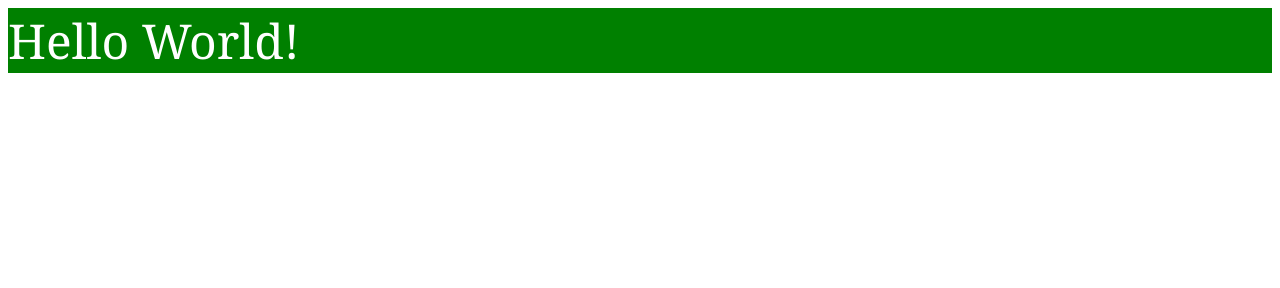
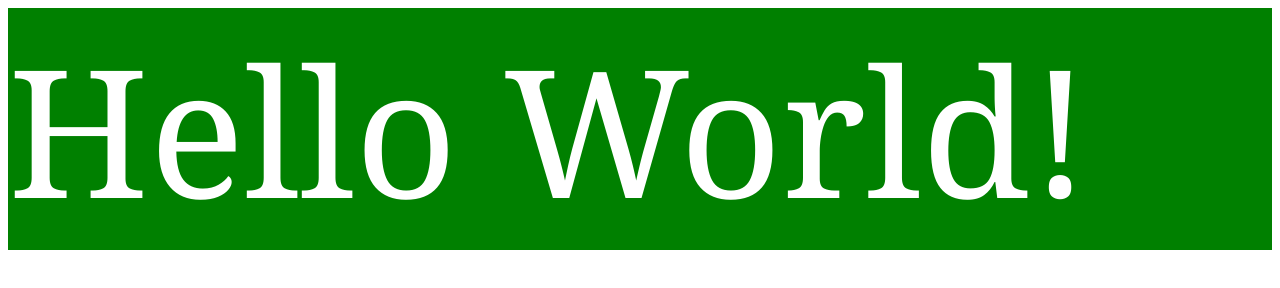
Before and after one commit to hcorson-dosch-usgs/my_website, a plain HTML site: page index.html in a window 1280 px wide. Drawn offline with Linux system fonts and the light colour scheme.

Commit message:
Update style.css
change font size

```diff
--- a/css/style.css
+++ b/css/style.css
@@ -1,7 +1,7 @@
 /* Stylesheet by Hayley Corson-Dosch */
 #mydiv {
     background-color: green;
-    font-size: 48px;
+    font-size: 178px;
     font-family: Georgia;
     color: white;
 }
```
